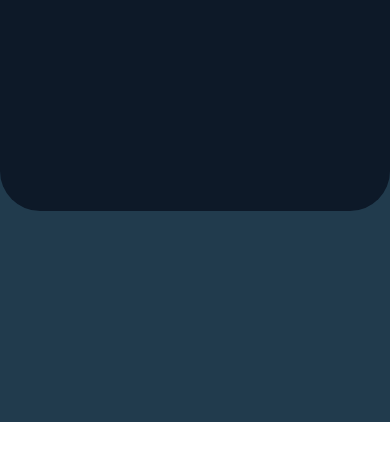
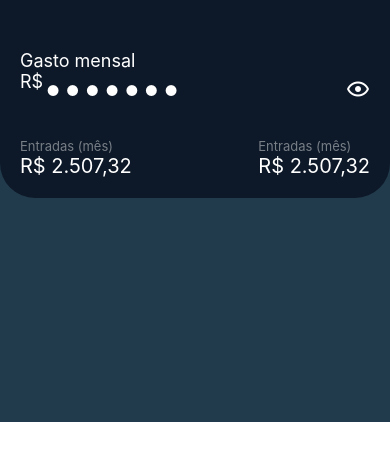
Before and after one commit to NexaOrg/nexa-finance-frontend, a React Native app: screen /Dashboard in a window 390 px wide. Shown: the top 460 px of the page. Built offline with nearby package versions, Linux system fonts and the light colour scheme; no server answers.

Commit message:
feat: implements top section

```diff
--- a/package.json
+++ b/package.json
@@ -13,6 +13,8 @@
   "dependencies": {
     "@expo/image-utils": "^0.8.7",
     "@expo/vector-icons": "^15.0.3",
+    "@mdi/js": "^7.4.47",
+    "@mdi/react": "^1.6.1",
     "@react-navigation/bottom-tabs": "^7.4.0",
     "@react-navigation/elements": "^2.6.3",
     "@react-navigation/native": "^7.1.18",
@@ -37,12 +39,14 @@
     "react-native-reanimated": "~4.1.1",
     "react-native-safe-area-context": "~5.6.0",
     "react-native-screens": "~4.16.0",
+    "react-native-vector-icons": "^10.3.0",
     "react-native-web": "~0.21.0",
     "react-native-worklets": "0.5.1"
   },
   "devDependencies": {
     "@react-native-community/cli": "^20.0.2",
     "@types/react": "~19.1.0",
+    "@types/react-native-vector-icons": "^6.4.18",
     "eslint": "^9.25.0",
     "eslint-config-expo": "~10.0.0",
     "typescript": "~5.9.2"
--- a/src/screens/Dashboard.tsx
+++ b/src/screens/Dashboard.tsx
@@ -1,7 +1,12 @@
-import React from 'react';
+import React, { useState } from 'react';
+import { TouchableOpacity } from 'react-native';
 import { View, Text } from 'react-native';
 
+import Icon from 'react-native-vector-icons/MaterialCommunityIcons';
+
 export function Dashboard({ navigation }: any) {
+
+    const [isVisible, setIsVisible] = useState(false);
 
     return (
         <View style={{
@@ -18,16 +23,46 @@ export function Dashboard({ navigation }: any) {
                 height: 250,
             }}>
                 <View style={{
-                    flex: 1,
+                    flex: 4,
                     backgroundColor: '#0d1928',
                     height: 250,
-                    borderBottomLeftRadius: 40,
-                    borderBottomRightRadius: 40,
+                    borderBottomLeftRadius: 35,
+                    borderBottomRightRadius: 35,
+                    paddingTop: 50,
+                    paddingHorizontal: 20,
+                    paddingBottom: 20
                 }}>
+                    <Text style={{ color: '#ffffff', fontSize: 18 }}>Gasto mensal</Text>
+                    <View style={{ display: 'flex', flexDirection: 'row', justifyContent: 'space-between', alignItems: 'center' }}>
+                        <View style={{ display: 'flex', flexDirection: 'row' }}>
+                            <Text style={{ color: '#ffffffff', fontSize: 18, textAlignVertical: 'bottom' }}>R$</Text>
+                            {isVisible ? (<Text style={{ color: '#ffffff', fontSize: 35, lineHeight: 35 }}>507,32</Text>) : (<Text style={{ color: '#ffffff', fontSize: 35, lineHeight: 35 }}>•••••••</Text>)}
+                        </View>
+
+                        <TouchableOpacity onPress={() => setIsVisible(!isVisible)}>
+                            {isVisible ? (<Icon name="eye-off-outline" size={24} color="#fff" />) : (<Icon name="eye-outline" size={24} color="#fff" />)}
+                        </TouchableOpacity>
+                    </View>
+
+                    <View style={{ flex: 1, justifyContent: 'flex-end' }}>
+                        <View style={{ display: 'flex', flexDirection: 'row', justifyContent: 'space-between', alignItems: 'flex-end' }}>
+                            <View>
+                                <Text style={{ color: '#ffffff70', fontSize: 13, textAlignVertical: 'bottom' }}>Entradas (mês)</Text>
+                                <Text style={{ color: '#ffffff', fontSize: 20 }}>R$ 2.507,32</Text>
+                            </View>
+
+                            <View>
+                                <Text style={{ color: '#ffffff70', fontSize: 13, textAlignVertical: 'bottom' }}>Entradas (mês)</Text>
+                                <Text style={{ color: '#ffffff', fontSize: 20 }}>R$ 2.507,32</Text>
+                            </View>
+                        </View>
+                    </View>
+
+
                 </View>
 
                 <View style={{
-                    flex: 1,
+                    flex: 7,
                     height: 250,
                 }}>
                 </View>
```
Also changed, not shown: 1 other file (tests, documents, lock files or other folders).
